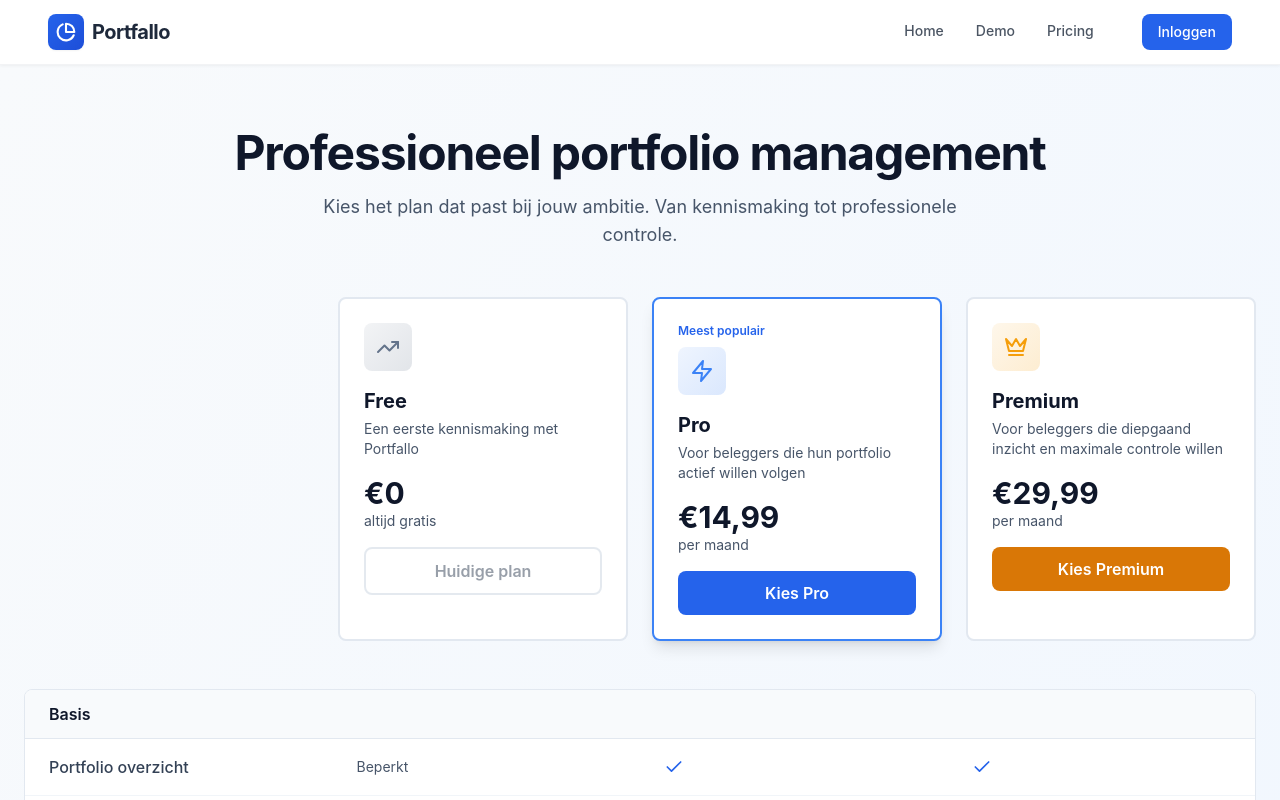
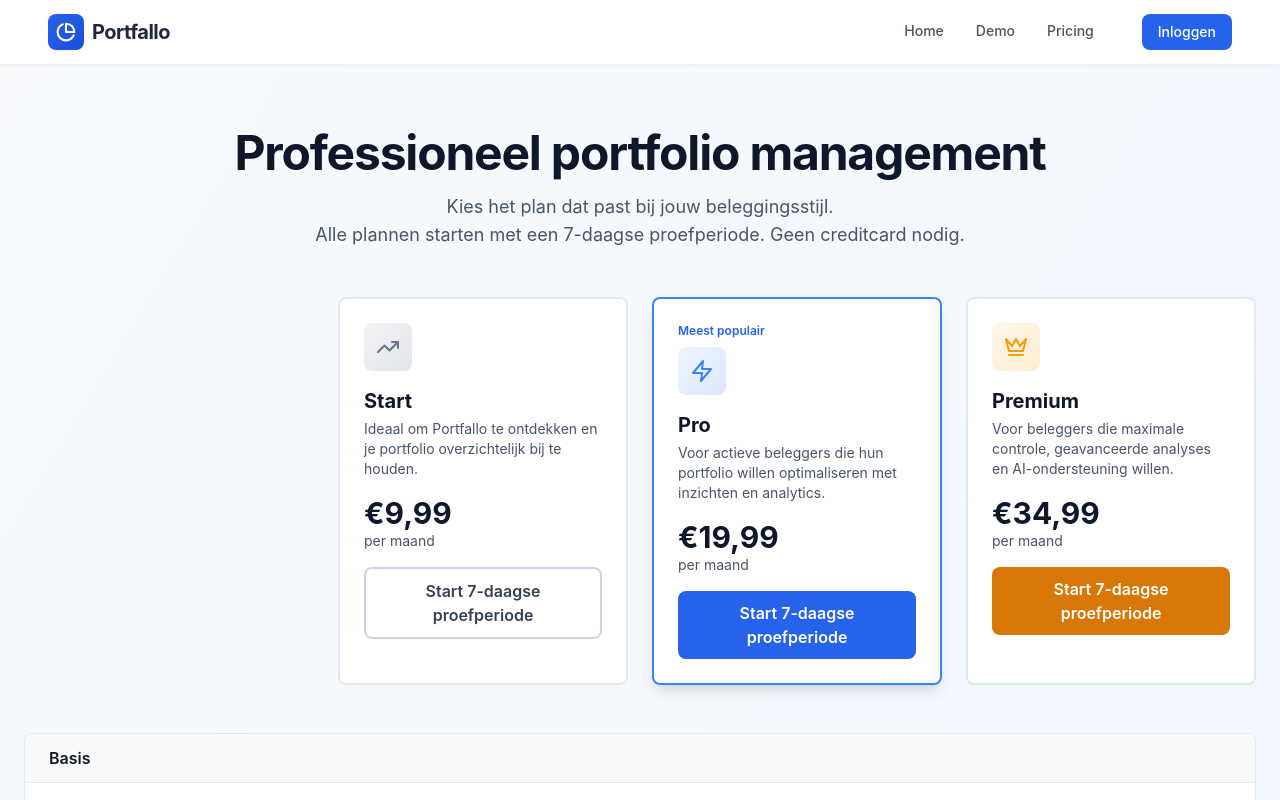
Before and after one commit to Swenvh/Portfallo-Final, a React (Vite) app in the folder project-bolt-github-pkwrl7gt/project/: page /upgrade in a window 1280 px wide. Shown: the top 800 px of the page. Built offline with nearby package versions, Linux system fonts and the light colour scheme; no server answers.

Commit message:
Updated UpgradePage.jsx

```diff
--- a/project-bolt-github-pkwrl7gt/project/src/pages/UpgradePage.jsx
+++ b/project-bolt-github-pkwrl7gt/project/src/pages/UpgradePage.jsx
@@ -7,36 +7,37 @@ export default function UpgradePage() {
 
   const plans = [
     {
-      name: "Free",
-      price: "€0",
-      period: "altijd gratis",
-      description: "Een eerste kennismaking met Portfallo",
+      name: "Start",
+      price: "€9,99",
+      period: "per maand",
+      description: "Ideaal om Portfallo te ontdekken en je portfolio overzichtelijk bij te houden.",
       icon: TrendingUp,
       iconColor: "#64748b",
-      cta: "Huidige plan",
+      cta: "Start 7-daagse proefperiode",
       ctaVariant: "outline",
-      disabled: true
+      disabled: false,
+      onClick: true
     },
     {
       name: "Pro",
-      price: "€14,99",
+      price: "€19,99",
       period: "per maand",
-      description: "Voor beleggers die hun portfolio actief willen volgen",
+      description: "Voor actieve beleggers die hun portfolio willen optimaliseren met inzichten en analytics.",
       icon: Zap,
       iconColor: "#3b82f6",
       popular: true,
-      cta: "Kies Pro",
+      cta: "Start 7-daagse proefperiode",
       ctaVariant: "primary",
       onClick: true
     },
     {
       name: "Premium",
-      price: "€29,99",
+      price: "€34,99",
       period: "per maand",
-      description: "Voor beleggers die diepgaand inzicht en maximale controle willen",
+      description: "Voor beleggers die maximale controle, geavanceerde analyses en AI-ondersteuning willen.",
       icon: Crown,
       iconColor: "#f59e0b",
-      cta: "Kies Premium",
+      cta: "Start 7-daagse proefperiode",
       ctaVariant: "secondary",
       onClick: true
     }
@@ -105,7 +106,8 @@ export default function UpgradePage() {
             Professioneel portfolio management
           </h1>
           <p className="text-lg text-slate-600 max-w-2xl mx-auto">
-            Kies het plan dat past bij jouw ambitie. Van kennismaking tot professionele controle.
+            Kies het plan dat past bij jouw beleggingsstijl.<br />
+            Alle plannen starten met een 7-daagse proefperiode. Geen creditcard nodig.
           </p>
         </div>
 
```
